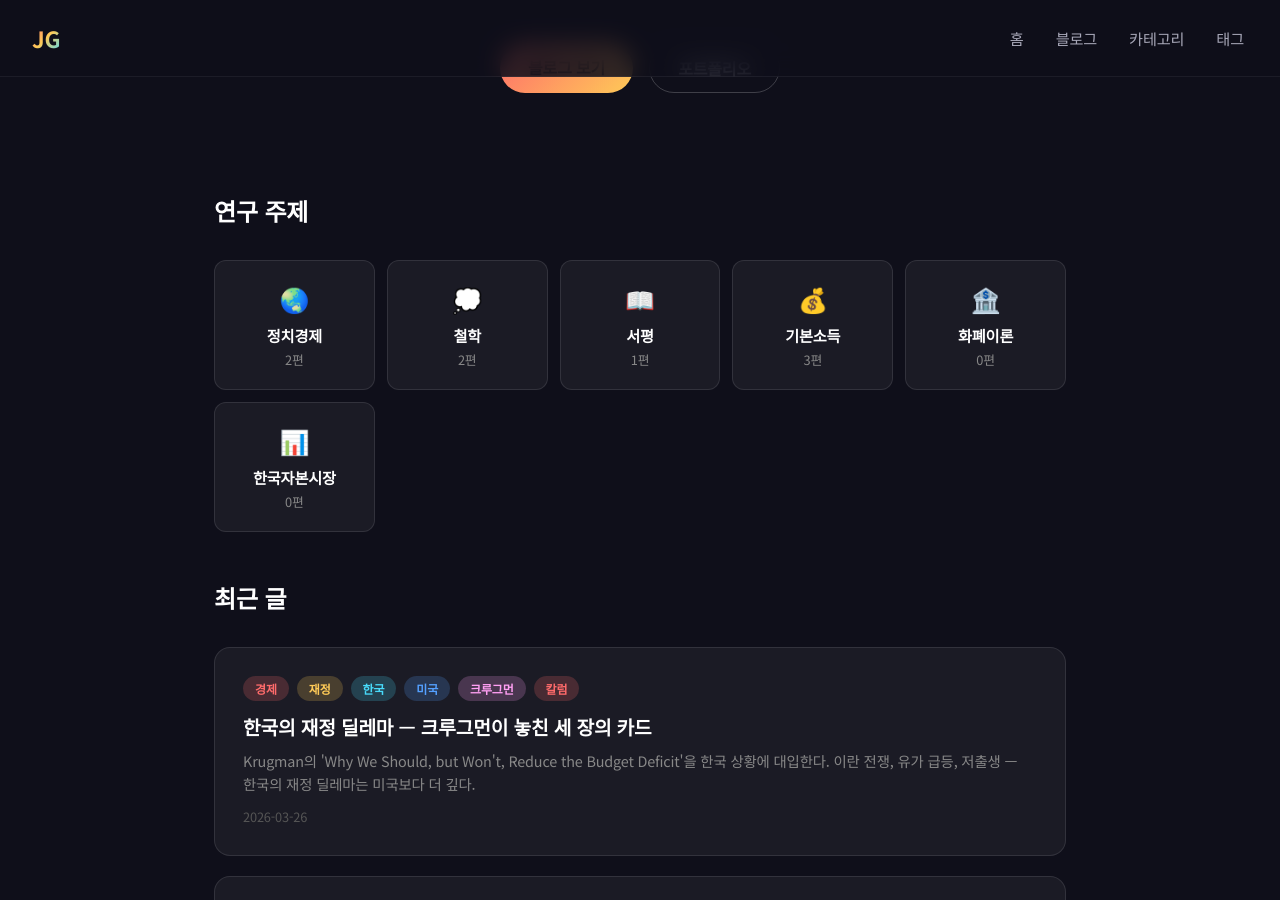
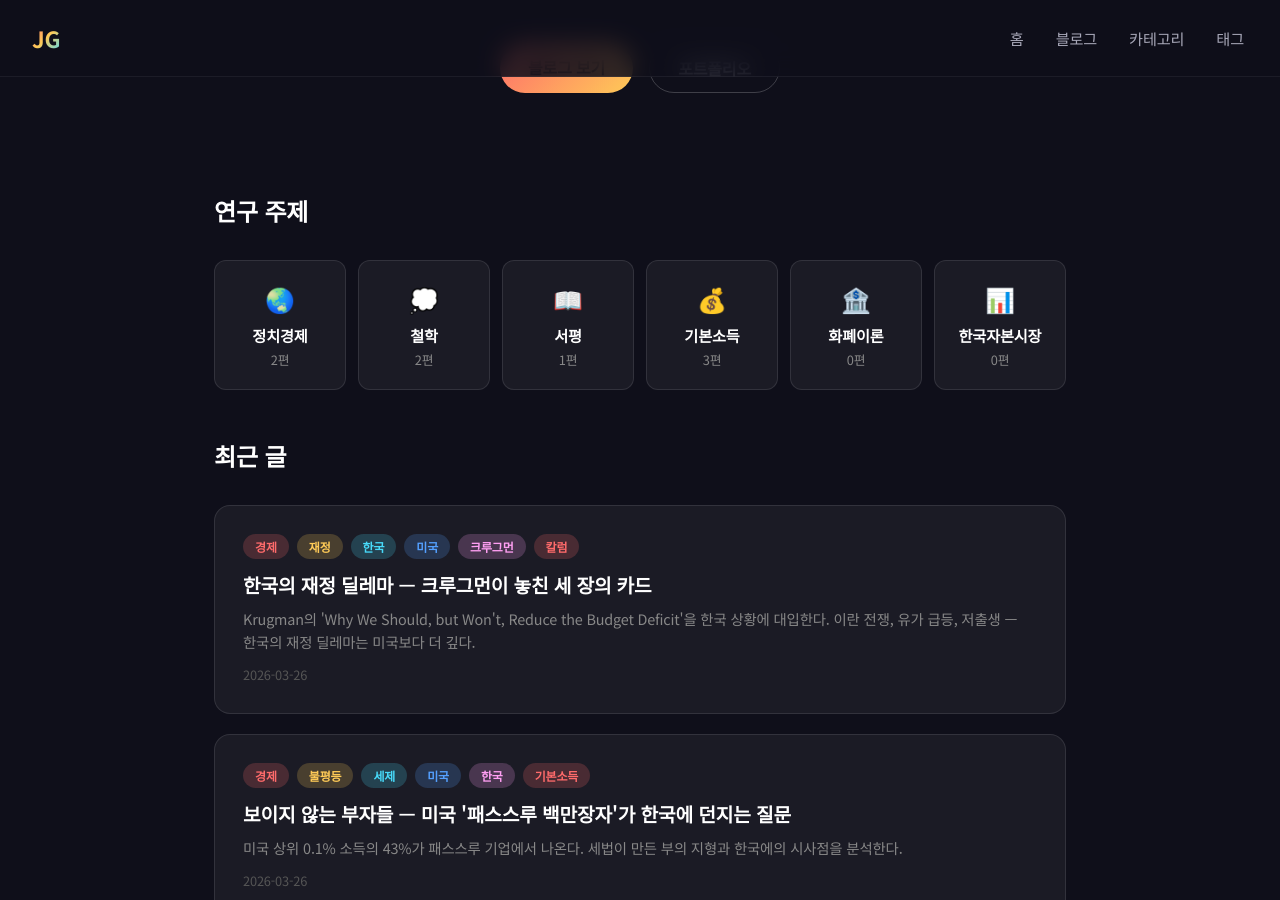
Before and after one commit to menwchen/menwchen.github.io, a Jekyll site: the page built from index.html, in a window 1280 px wide and 900 px high, scrolled down 322 px. Built offline with Jekyll 4.4.1, drawn with Linux system fonts in a browser that asks for light colours.

Commit message:
연구주제 박스 한 줄로 정렬 (6열 고정 그리드)
Co-Authored-By: Claude Opus 4.6 (1M context) <noreply@anthropic.com>

```diff
--- a/index.html
+++ b/index.html
@@ -13,7 +13,7 @@ layout: default
 
   <section class="categories" id="categories">
     <h2 class="section-title">연구 주제</h2>
-    <div style="display:grid;grid-template-columns:repeat(auto-fill,minmax(160px,1fr));gap:12px;margin-bottom:48px;">
+    <div style="display:grid;grid-template-columns:repeat(6,1fr);gap:12px;margin-bottom:48px;">
       {% assign cat_names = "정치경제|철학|서평|기본소득|화폐이론|한국자본시장" | split: "|" %}
       {% assign cat_icons = "🌏|💭|📖|💰|🏦|📊" | split: "|" %}
       {% for cat in cat_names %}
```
